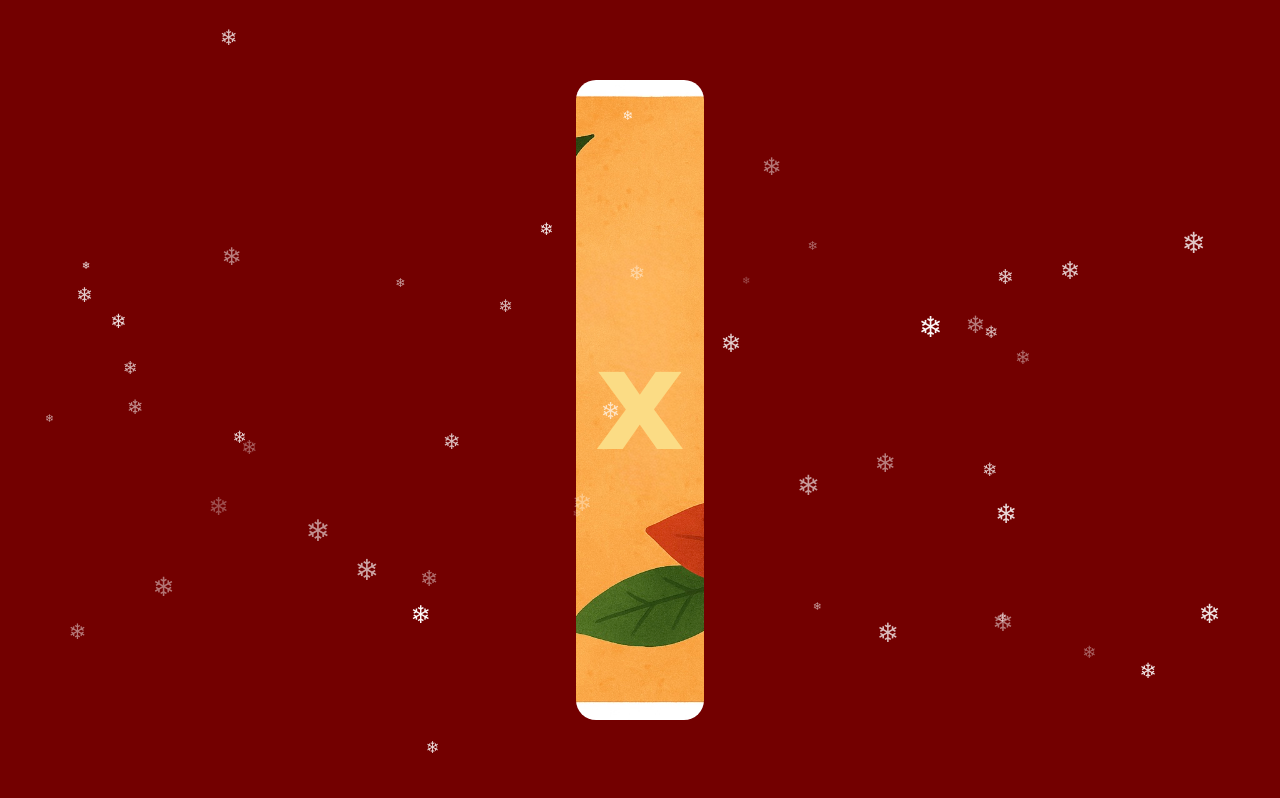
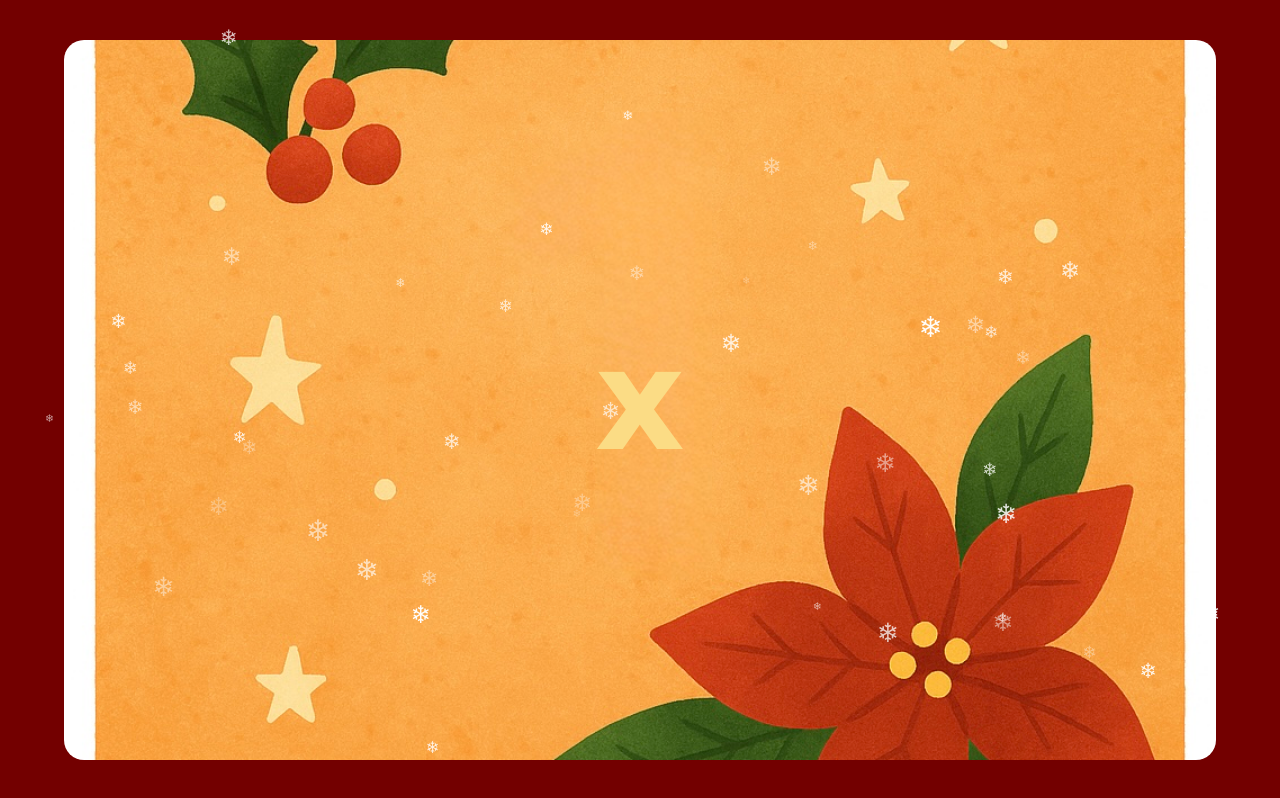
Before and after one commit to katwarwas/kalendarz-adwentowy, a plain HTML site: page podstawa.html in a window 1280 px wide. Drawn offline with Linux system fonts and the light colour scheme; a web font is replaced by a local one.

Commit message:
Update podstawa.html

```diff
--- a/podstawa.html
+++ b/podstawa.html
@@ -19,8 +19,8 @@
       }
 
       .card {
-        width: 10%;
-        height: 80%;
+        width: 90%;
+        height: 90%;
         perspective: 1000px;
         cursor: pointer;
       }
```
